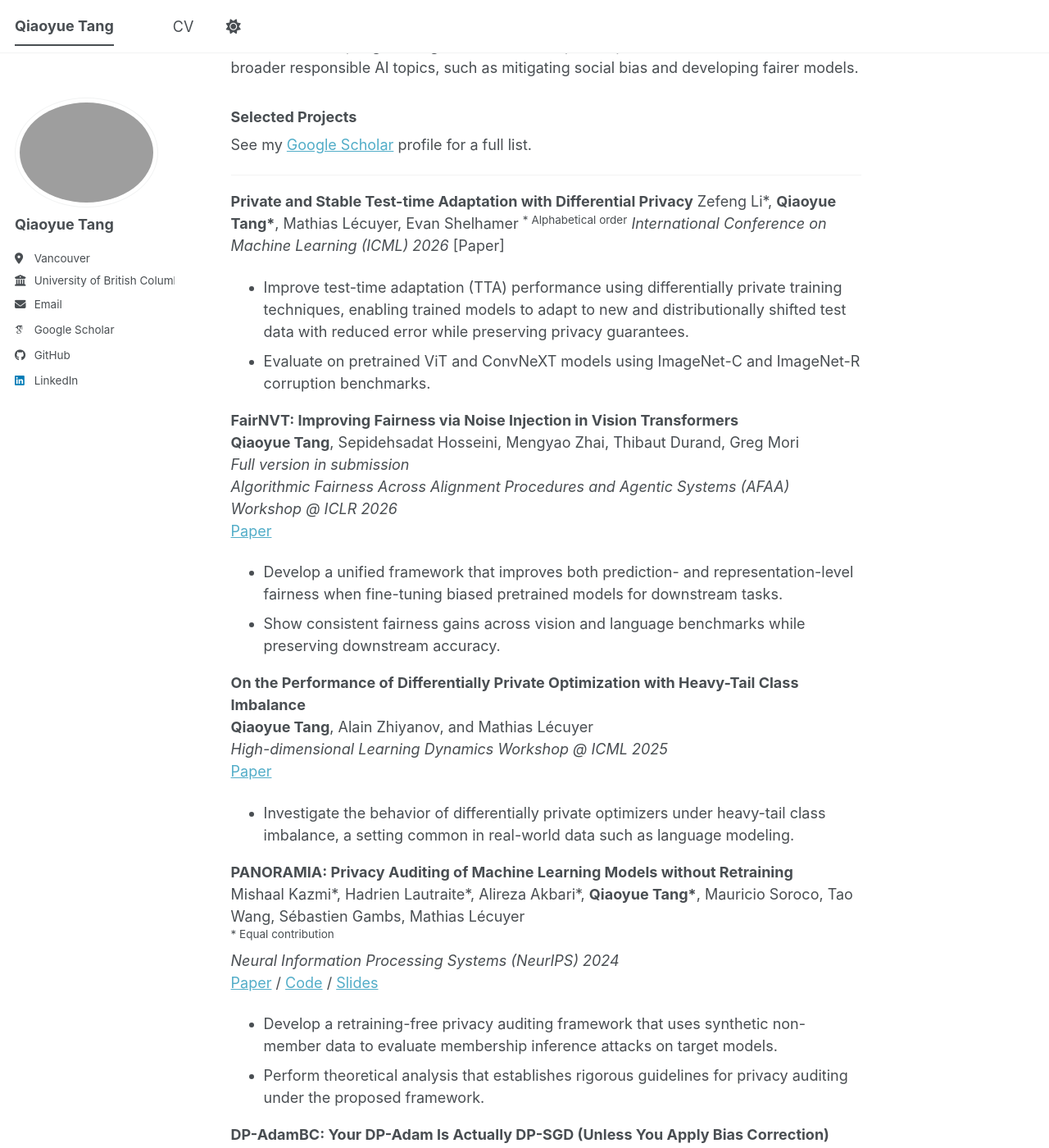
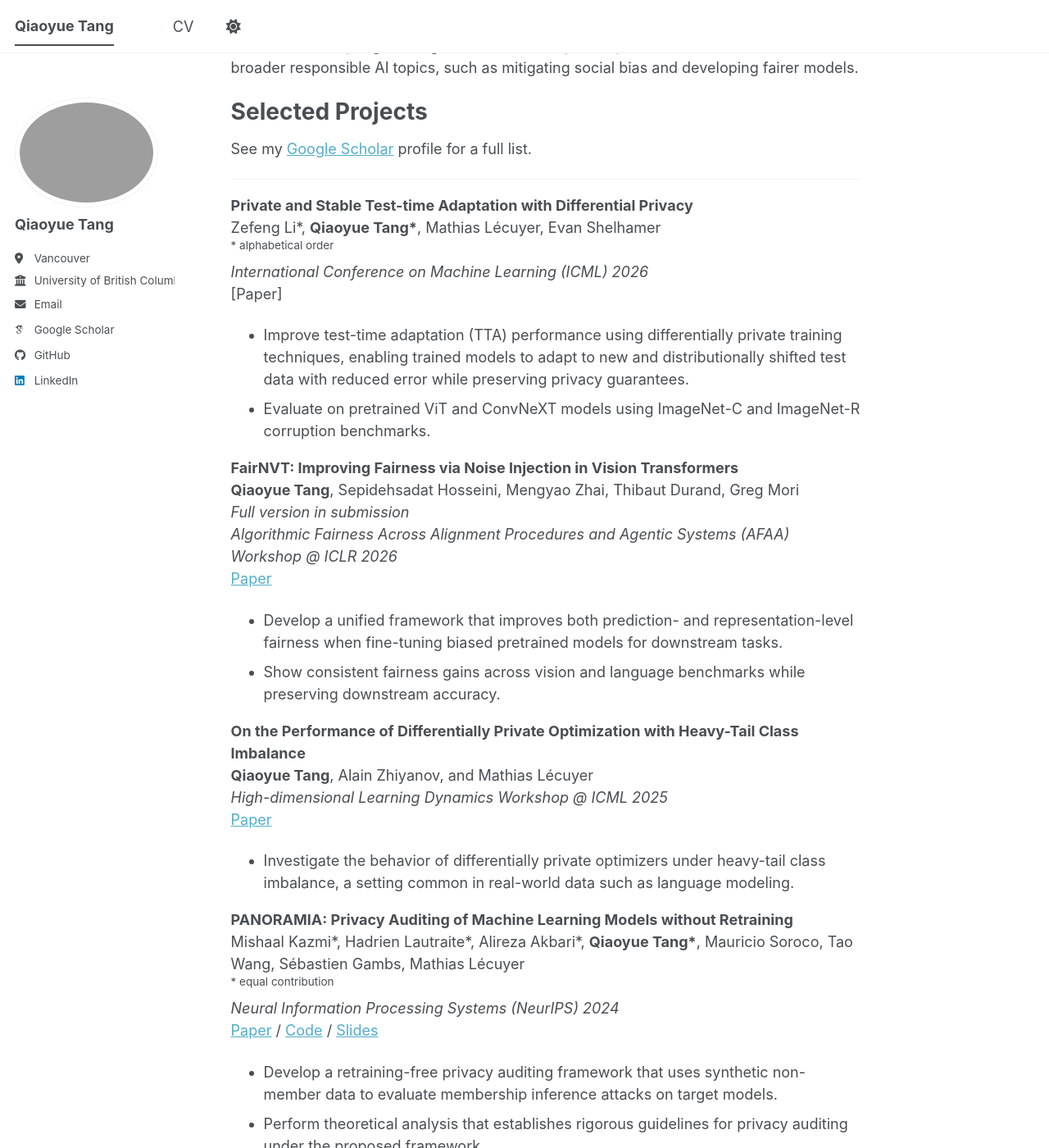
Before and after one commit to qiaoyuet/qiaoyuet.github.io, a Jekyll site: the page built from _pages/about.md, in a window 1280 px wide and 1400 px high, scrolled down 258 px. Shown: the whole window at 82% size. Built offline with Jekyll 4.4.1, drawn with Linux system fonts in a browser that asks for light colours; some web fonts are replaced; a script bundle is joined from its source files by our own code; library files that are not in the unit come from our copies.

```diff
--- a/_pages/about.md
+++ b/_pages/about.md
@@ -12,7 +12,7 @@ I am a Computer Science PhD student at the University of British Columbia (UBC)
 My research focuses on data privacy, including designing efficient privacy-preserving algorithms with provable guarantees, auditing privacy leakage in trained machine learning models, and adapting existing tools to domain-specific problems. I have also worked on broader responsible AI topics, such as mitigating social bias and developing fairer models.
 
 
-### Selected Projects
+# Selected Projects
 
 See my [Google Scholar](https://scholar.google.ca/citations?user=qr_qHm4AAAAJ&hl=en) profile for a full list.
 
@@ -20,7 +20,7 @@ See my [Google Scholar](https://scholar.google.ca/citations?user=qr_qHm4AAAAJ&hl
 
 **Private and Stable Test-time Adaptation with Differential Privacy**
 Zefeng Li\*, **Qiaoyue Tang\***, Mathias Lécuyer, Evan Shelhamer
-<sup>\* Alphabetical order</sup>
+<sup>\* alphabetical order</sup>
 *International Conference on Machine Learning (ICML) 2026*
 [Paper]
 - Improve test-time adaptation (TTA) performance using differentially private training techniques, enabling trained models to adapt to new and distributionally shifted test data with reduced error while preserving privacy guarantees.
@@ -48,7 +48,7 @@ Zefeng Li\*, **Qiaoyue Tang\***, Mathias Lécuyer, Evan Shelhamer
 
 **PANORAMIA: Privacy Auditing of Machine Learning Models without Retraining**
 Mishaal Kazmi\*, Hadrien Lautraite\*, Alireza Akbari\*, **Qiaoyue Tang\***, Mauricio Soroco, Tao Wang, Sébastien Gambs, Mathias Lécuyer
-<sup>\* Equal contribution</sup>
+<sup>\* equal contribution</sup>
 *Neural Information Processing Systems (NeurIPS) 2024*
 [Paper](https://arxiv.org/abs/2402.09477) / [Code](https://github.com/ubc-systopia/panoramia-privacy-measurement) / [Slides](/files/panoramia_nips_video.pdf)
 - Develop a retraining-free privacy auditing framework that uses synthetic non-member data to evaluate membership inference attacks on target models.
```
